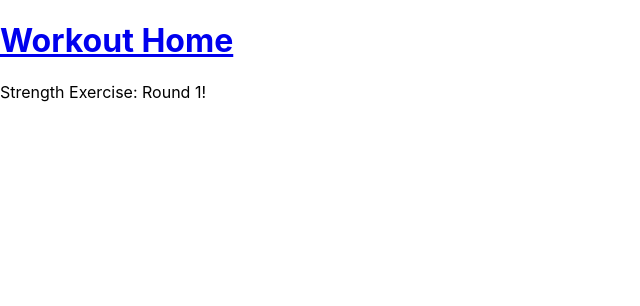
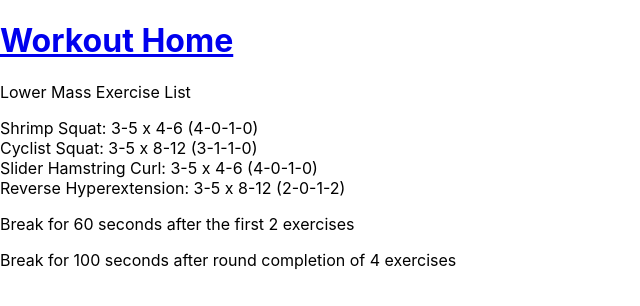
Before and after one commit to Chris-N/Workout, a React (Create React App) app: page /lowermass in a window 1280 px wide. Shown: the top 306 px of the page, without its empty margins (0-640 px from the left). Built offline with nearby package versions, Linux system fonts and the light colour scheme.

Commit message:
Consolidate separate upper mass component into a routine component

```diff
--- a/src/App.tsx
+++ b/src/App.tsx
@@ -3,9 +3,9 @@ import { BrowserRouter as Router, Switch, Route } from 'react-router-dom'
 import { Everyday } from './components/Everyday'
 import Header from './components/Header'
 import Home from './components/Home'
-import { Uppermass } from './components/Uppermass'
 
 import data from './data/fitness.json'
+import { Routine } from './components/Routine'
 
 export const App = () => {
   return (
@@ -23,10 +23,10 @@ export const App = () => {
             <Everyday />
           </Route>
           <Route path="/uppermass">
-            <Uppermass data={data.uppermass} />
+            <Routine data={data.uppermass} title={'Upper Mass'} />
           </Route>
           <Route path="/lowermass">
-            <Everyday />
+            <Routine data={data.lowermass} title={'Lower Mass'} />
           </Route>
           <Route path="/dynamic">
             <Everyday />
--- a/src/components/Uppermass/index.tsx
+++ b/src/components/Routine/index.tsx
@@ -7,7 +7,10 @@ import { IExercises } from '../../type'
 const Container = styled.p``
 const Exercise = styled.div``
 
-export const Uppermass: React.FC<{ data: IExercises }> = ({ data }) => {
+export const Routine: React.FC<{ data: IExercises; title: string }> = ({
+  data,
+  title,
+}) => {
   const list = useMemo(
     () =>
       data.exercises.map((item) => {
@@ -20,7 +23,8 @@ export const Uppermass: React.FC<{ data: IExercises }> = ({ data }) => {
 
   return (
     <>
-      <Container>Upper Mass Exercise List</Container>
+      {/* <Container>Upper Mass Exercise List</Container> */}
+      <Container>{`${title} Exercise List`}</Container>
       {list}
       <p>{`Break for ${data.break} seconds after the first ${data.breakset} exercises`}</p>
       <p>{`Break for ${data.round} seconds after round completion of ${data.roundset} exercises`}</p>
```
